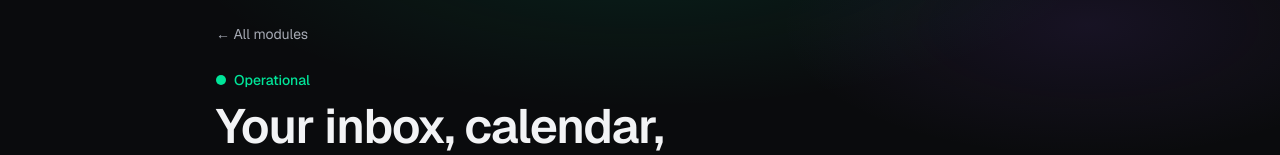
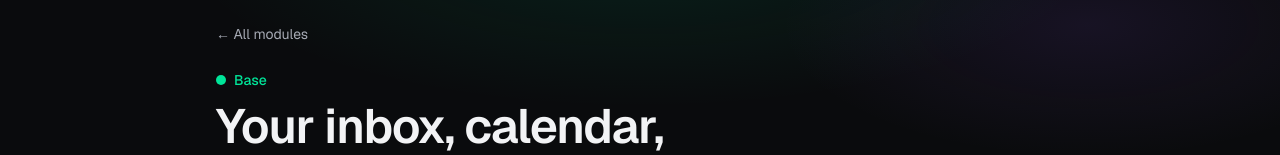
Before and after one commit to Krawatt-creator/safepersonalai-website, a Next.js app: page /modules/operational in a window 1280 px wide. Shown: the part 127-282 px from the top of the page. Built offline with nearby package versions, Linux system fonts and the light colour scheme.

Commit message:
Label the foundation module Base

```diff
--- a/src/app/modules/operational/page.tsx
+++ b/src/app/modules/operational/page.tsx
@@ -5,7 +5,7 @@ import OperationalPreviewPanel from "@/components/OperationalPreviewPanel";
 import Reveal from "@/components/Reveal";
 
 export const metadata: Metadata = {
-  title: "Operational",
+  title: "Base — Operational",
   description:
     "Inbox, calendar, iMessage, and to-dos — handled and drafted for you, included with every SafePersonalAI install.",
 };
@@ -14,7 +14,7 @@ export default function OperationalPage() {
   return (
     <ModulePageShell
       accent="green"
-      name="Operational"
+      name="Base"
       tagline="Your inbox, calendar, and to-dos — handled, never surprised."
       intro="The part of SafePersonalAI every install starts with. It reads what actually arrives — email, iMessage, a photographed invoice, a voice memo — works out what needs doing, and drafts it. You decide what happens next."
       priceLabel="Included"
```
